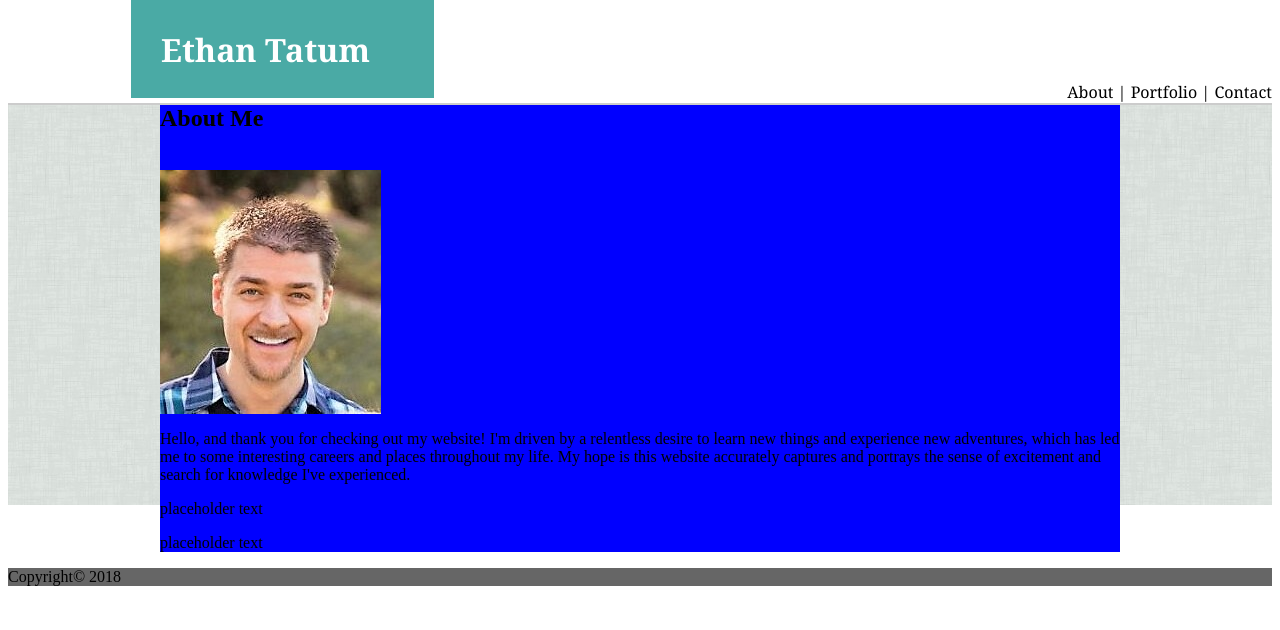
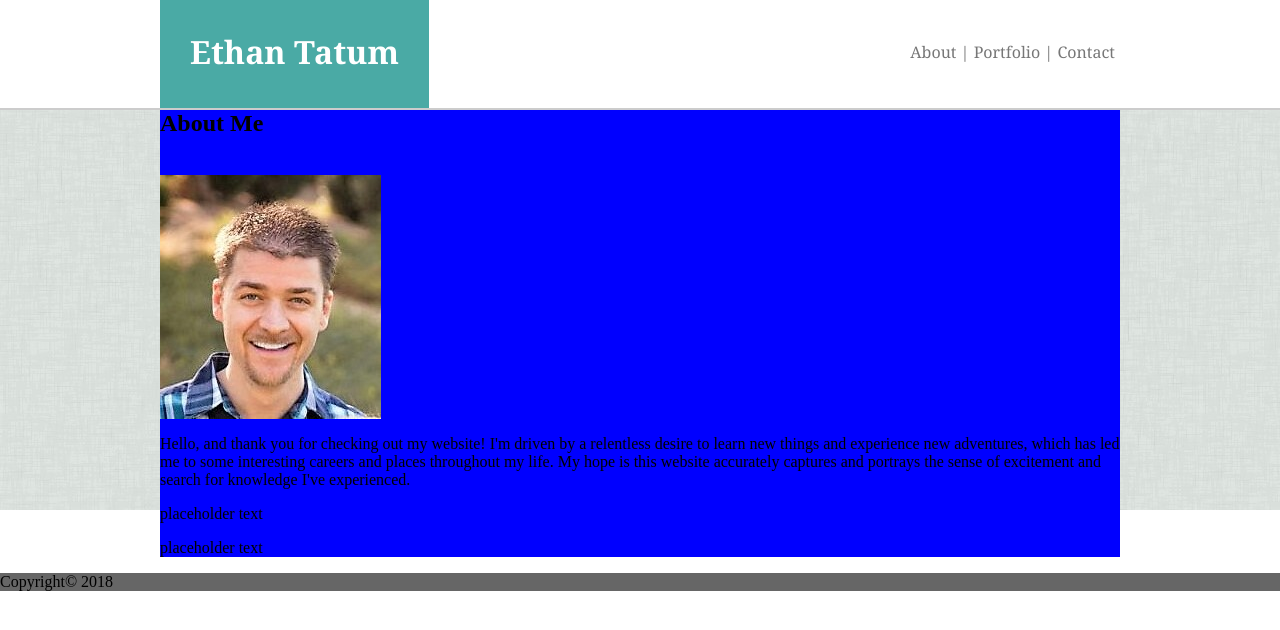
Before and after one commit to ethantatum/Basic-Portfolio, a plain HTML site: page index.html in a window 1280 px wide. Drawn offline with Linux system fonts and the light colour scheme; a script that the page names is missing; files whose address does not match are found by name.

Commit message:
finalized header css

```diff
--- a/assets/css/style.css
+++ b/assets/css/style.css
@@ -1,6 +1,8 @@
-/* body {
-    margin: 0 auto;
-} */
+body {
+    margin: 0;
+    padding: 0;
+    box-sizing: border-box;
+}
 
 header {
     background-color: #ffffff;
@@ -10,21 +12,26 @@ header {
     float: left;
 }
 
+.centerHeader {
+    width: 960px;
+    height: 100px;
+    margin: 0 auto;
+    padding: 1px;
+}
 h1 {
     background-color: #4aaaa5;
     color: #ffffff;
     float: left;
-    width: 20%;
-    height: 60px;
-    padding: 30px 20px 10px 30px;
-    margin: -10px 0px -17px 123px;
+    padding: 30px 30px 35px 30px;
+    margin: -1px 0px 0px 0px;
 }
 
 nav{
     float: right;
-    width: 75%;
     text-align: right;
-    /* padding: 0px 20px 40px 0px; */
+    color: #777777;
+    padding: 50px 20px 35px 0px;
+    margin: -10px -15px 0px 0px;
 }
 
 section {
--- a/index.html
+++ b/index.html
@@ -10,8 +10,10 @@
 </head>
 <body>
     <header>
-        <h1>Ethan Tatum</h1>
-        <nav>About  |  Portfolio  |  Contact</nav>
+        <div class="centerHeader">
+            <h1>Ethan Tatum</h1>
+            <nav>About  |  Portfolio  |  Contact</nav>
+        </div>
     </header>
     <section class="background">
         <section class="aboutMe">
```
